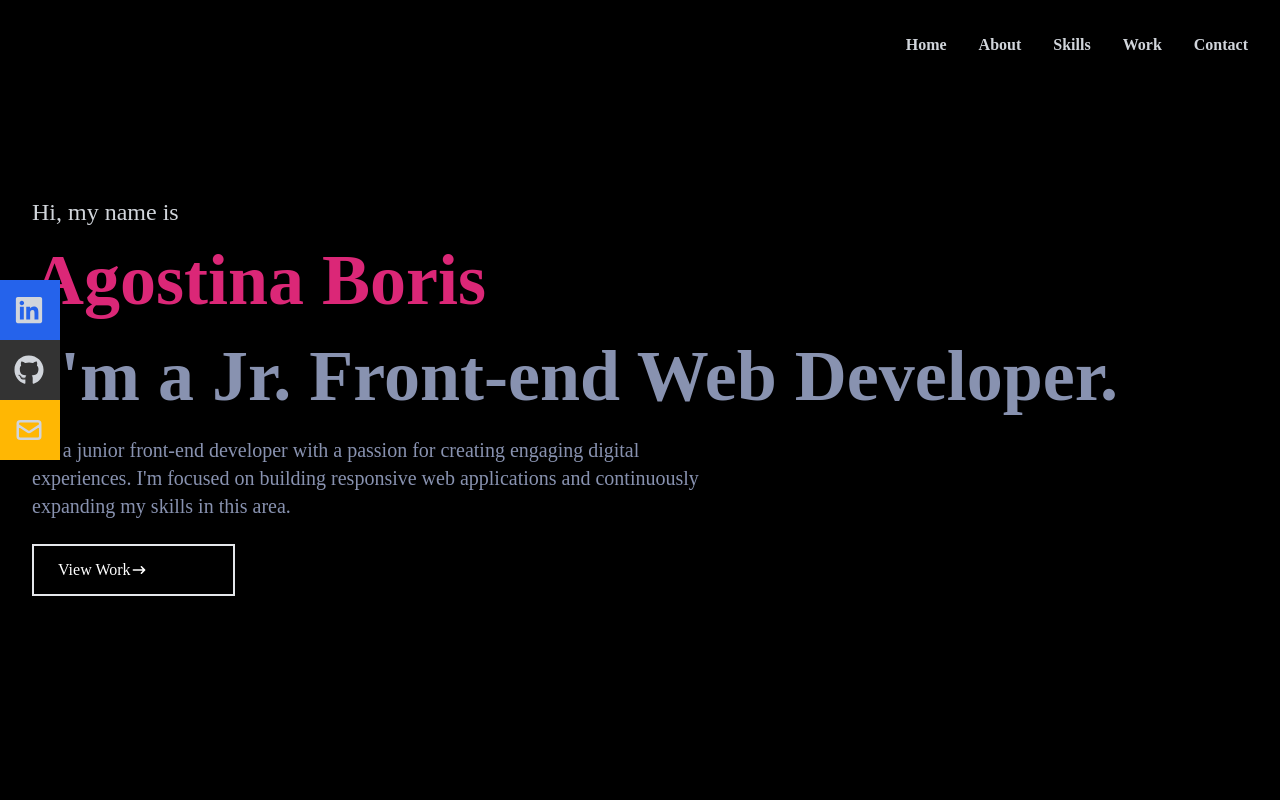
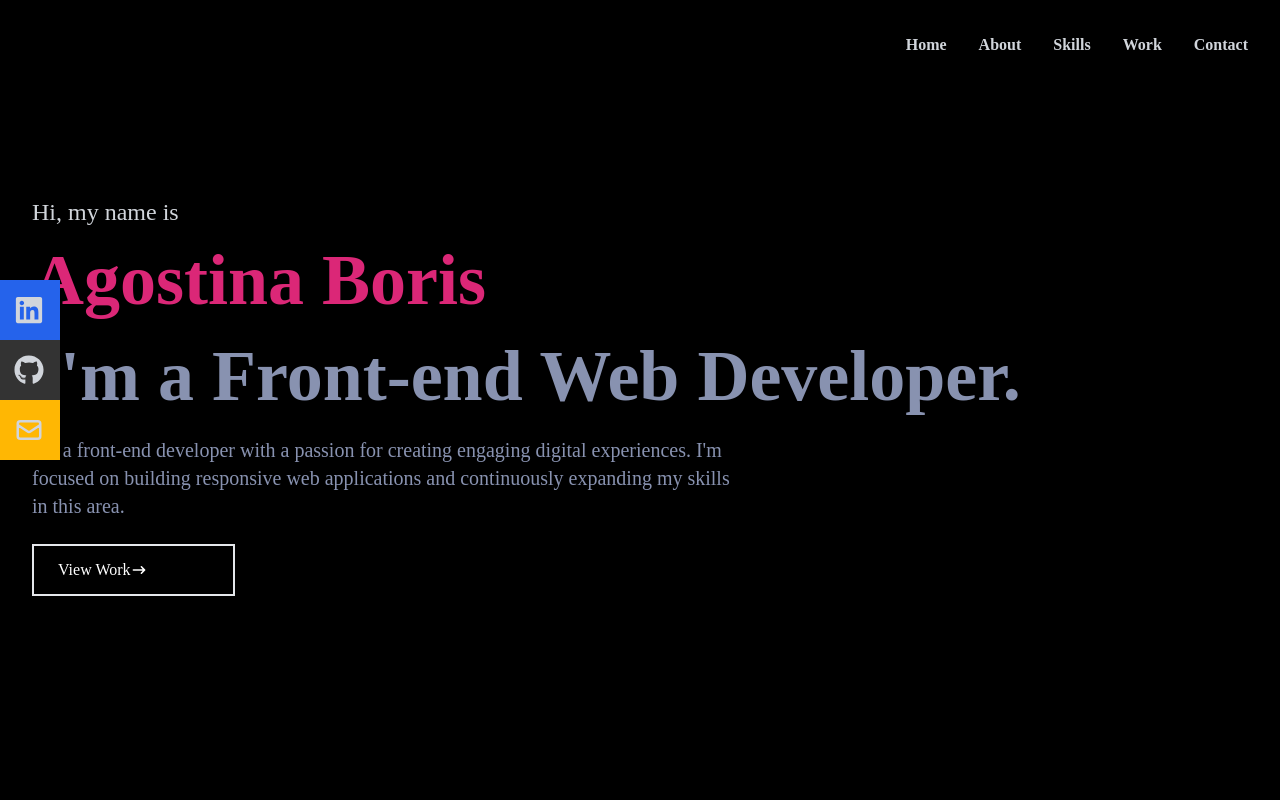
Before and after one commit to AgostinaBoris/portfolio, a React (Create React App) app: page / in a window 1280 px wide. Shown: the top 800 px of the page. Built offline with nearby package versions, Linux system fonts and the light colour scheme.

Commit message:
actualizacion componentes

```diff
--- a/src/components/Contact.jsx
+++ b/src/components/Contact.jsx
@@ -2,8 +2,8 @@ import React from 'react'
 
 const Contact = () => {
   return (
-    <div name='contact' className=' w-full  h-screen bg-black flex flex-col justify-center items-center  p-4'>
-           <div className="max-w-[600px] mx-auto  sm:text-center px-6">
+    <div name='contact' className=' w-full  h-screen bg-black flex flex-col justify-center items-center p-4 '>
+           <div className=" mx-auto  md:flex-wrap sm:text-center px-6">
         <form method='POST' action='https://getform.io/f/95a8f5c1-0589-4af6-af8e-0c42b1ad03a8'
         className='flex flex-col max-w-[600px] w-full'>
             <div className='pb-8 '>
--- a/src/components/Home.jsx
+++ b/src/components/Home.jsx
@@ -12,10 +12,10 @@ export default function Home() {
           Agostina Boris
         </h1>
         <h2 className="text-4xl sm:text-7xl py-2 font-bold text-[#8892b0]">
-          I'm a Jr. Front-end Web Developer.
+          I'm a Front-end Web Developer.
         </h2>
         <p className="text-[#8892b0] text-xl py-4 max-w-[700px]">
-          I'm a junior front-end developer with a passion for creating engaging
+          I'm a front-end developer with a passion for creating engaging
           digital experiences. I'm focused on building responsive web
           applications and continuously expanding my skills in this area.
         </p>
```
